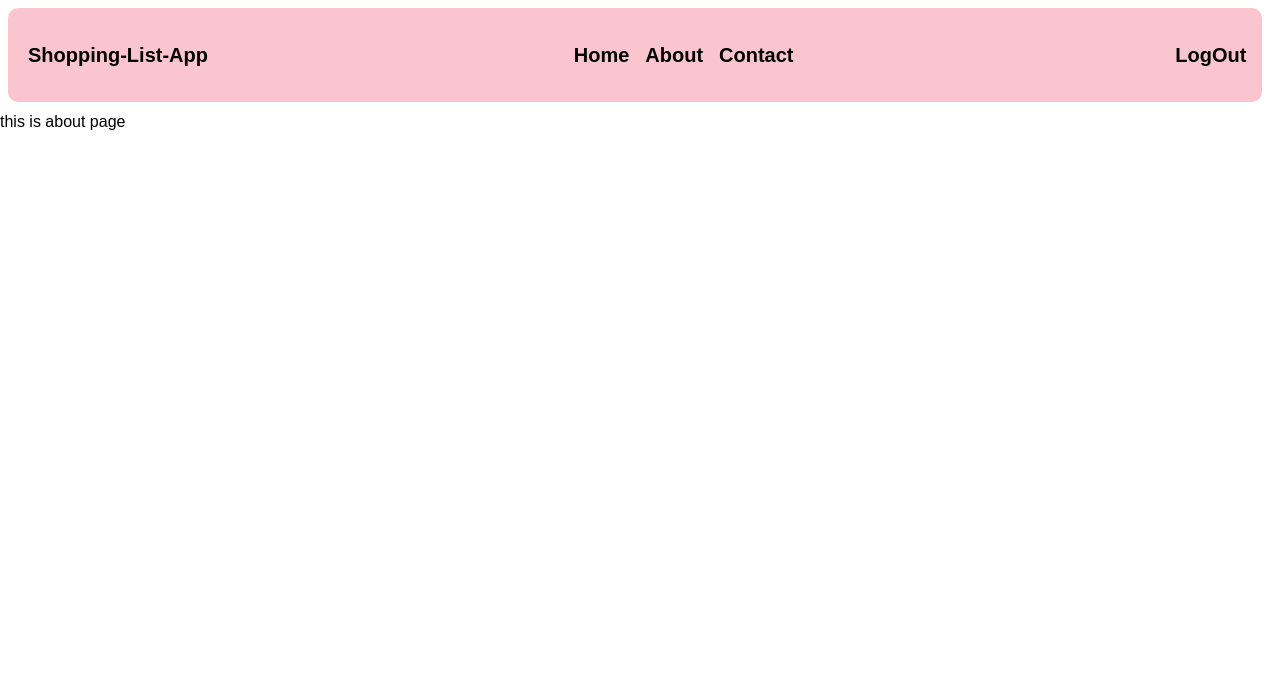
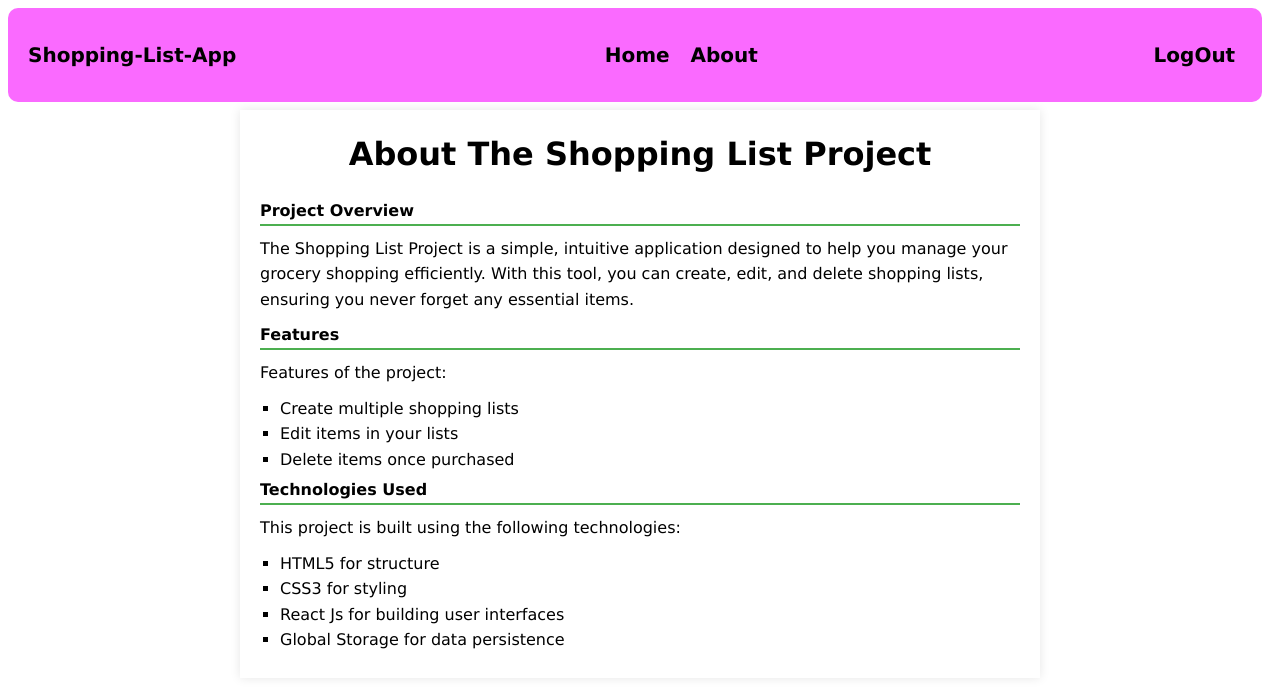
Before and after one commit to moha-salad64/Shopping-List-App, a React (Create React App) app: page /about in a window 1280 px wide. Shown: the top 688 px of the page. Built offline with nearby package versions, Linux system fonts and the light colour scheme; no server answers; sample sign-in values are in the browser's storage.

Commit message:
adding somethings

```diff
--- a/src/Components/App.js
+++ b/src/Components/App.js
@@ -13,15 +13,11 @@ function App() {
     <Router>
     <Navbar />
             <Routes>
+                <Route path="/" element={<ProtectedRoute>{<Home/>}</ProtectedRoute>}/>
+                <Route path="/about" element={<ProtectedRoute>{<About/>}</ProtectedRoute> }/>
+                {/* <Route path="/contact" element={<ProtectedRoute>{<Contact/>}</ProtectedRoute>} /> */}
                 <Route path="/login" element={<Login />} />
                 <Route path="/sign-up" element={<SignUp />} />
-                <Route path="/" element={
-                 <ProtectedRoute>
-                   <Home/>
-                 </ProtectedRoute>
-                  }/>
-                <Route path="/about" element={<About/>}/>
-                <Route path="/contact" element={<Contact/>} />
             </Routes>
         </Router>
   )
--- a/src/Components/Navbar.js
+++ b/src/Components/Navbar.js
@@ -24,18 +24,18 @@ const Navbar = () => {
       <div className={`counter-nav ${isMobileMenuOpen ? 'active' : ''}`}>
         <Link to="/" className="nav-link" onClick={() => setIsMobileMenuOpen(false)}>Home</Link>
         <Link to="/about" className="nav-link" onClick={() => setIsMobileMenuOpen(false)}>About</Link>
-        <Link to="/contact" className="nav-link" onClick={() => setIsMobileMenuOpen(false)}>Contact</Link>
+        {/* <Link to="/contact" className="nav-link" onClick={() => setIsMobileMenuOpen(false)}>Contact</Link> */}
       </div>
-      <div className="nav-sign">
+
+      <>
         {currentUser ? (
           <Link onClick={handleLogout} className="nav-logn">LogOut</Link>
         ) : (
-          <>
+          <div className="nav-sign">
             <Link to="/sign-up" className="nav-logn" onClick={() => setIsMobileMenuOpen(false)}>SignUp</Link>
             <Link to="/login" className="nav-logn" onClick={() => setIsMobileMenuOpen(false)}>Login</Link>
-          </>
-        )}
-      </div>
+          </div> )}
+      </>
       <div className="menu-icon" onClick={() => setIsMobileMenuOpen(!isMobileMenuOpen)}>
         {isMobileMenuOpen ? <FaTimes /> : <FaBars />}
       </div>
--- a/src/Components/ProtectedRoute.js
+++ b/src/Components/ProtectedRoute.js
@@ -20,7 +20,7 @@ const ProtectedRoute = ({ children}) => {
   if(loading){
     return <div className='flex justify-center'><h3>Wait...</h3></div>;
   }
-  if(user){
+  if(!user){
     return <Navigate to='/Login'/>;
   }
 
--- a/src/Index.css
+++ b/src/Index.css
@@ -1,7 +1,8 @@
 body {
   margin: 0;
   padding: 0;
-  font-family: sans-serif;
+  font-family: 'Lucida Sans', 'Lucida Sans Regular', 'Lucida Grande', 'Lucida Sans Unicode', Geneva, Verdana, sans-serif;
+
 }
 
 .app-background {
@@ -95,7 +96,6 @@ body {
   width: 100%;
   max-width: 28rem;
   margin-bottom: 1rem;
-
 }
 
 .add-item-box button {
@@ -149,7 +149,7 @@ body {
   display: flex;
   align-items: center;
   justify-content: space-between;
-  background-color: rgba(250, 190, 200, 0.89);
+  background-color: rgba(250, 90, 310, 0.9);
   color: #000;
   padding: 2rem 0px;
   margin: 8px;
@@ -165,17 +165,15 @@ body {
 .counter-nav {
   display: flex;
   align-items: center;
-  gap: 1rem;
+  gap: 1.3rem;
 }
-
 
 .nav-sign {
   display: flex;
-   gap: -2rem;
 }
 
 .nav-logn {
-  padding: 0 1rem;
+  padding: 0px 1.7rem;
   text-decoration: none;
   color: #000;
 }
@@ -284,7 +282,6 @@ body {
 
 .btn span {
   font-size: 20px;
-  font-family: 'Lucida Sans', 'Lucida Sans Regular', 'Lucida Grande', 'Lucida Sans Unicode', Geneva, Verdana, sans-serif;
   font-weight: 900;
 }
 
@@ -300,10 +297,10 @@ body {
 .loader {
   height: 1.5rem;
   width: 1.5rem;
-  border: 2px dashed #000;
+  border: 2px dashed white;
   border-radius: 50%;
   animation: spin 1s linear infinite;
-  opacity: 0.4;
+  opacity: 0.9;
 }
 
 @keyframes spin {
@@ -318,3 +315,50 @@ body {
   }
 }
 /*end loading sign in and sign up*/
+
+/*start about page styling with css*/
+.about-page-container {
+  max-width: 800px;
+  margin: 0 auto;
+  padding: 20px;
+  background-color: #fff;
+  box-shadow: 0 0 10px rgba(0, 0, 0, 0.1);
+}
+
+.about-page-header {
+  text-align: center;
+  margin-bottom: 20px;
+}
+
+.about-page-header h1 {
+  font-size: 2em;
+  margin: 0;
+  color: #000;
+  font-weight: bold;
+}
+
+.about-page-main {
+  line-height: 1.6;
+}
+
+.about-page-section {
+  margin-bottom: 5px;
+}
+
+.about-page-section h2 {
+  color: #000;
+  font-weight: 600;
+  border-bottom: 2px solid #4CAF50;
+  /* padding-bottom: 10px; */
+}
+
+.about-page-section ul {
+  list-style-type: square;
+  margin: 10px 0 0 20px;
+}
+
+.about-page-section p {
+  margin: 10px 0;
+}
+
+/*end about page styling with css */
--- a/src/Pages/About.js
+++ b/src/Pages/About.js
@@ -1,11 +1,42 @@
-import React from 'react'
+import React from 'react';
 
-function About() {
+
+const About = () => {
   return (
-    <div>
-        <h1>this is about page</h1>
+    <div className="about-page-container">
+      <header className='about-page-header'>
+        <h1>About The Shopping List Project</h1>
+      </header>
+      <main className='about-page-main'>
+        <section className='about-page-section'>
+          <h2>Project Overview</h2>
+          <p>The Shopping List Project is a simple,
+            intuitive application designed to help you manage your grocery shopping efficiently.
+            With this tool, you can create, edit, and delete shopping lists,
+            ensuring you never forget any essential items.</p>
+        </section>
+        <section className='about-page-section'>
+          <h2>Features</h2>
+          <p>Features of the project:</p>
+          <ul>
+            <li>Create multiple shopping lists</li>
+            <li>Edit items in your lists</li>
+            <li>Delete items once purchased</li>
+          </ul>
+        </section>
+        <section className='about-page-section'>
+          <h2>Technologies Used</h2>
+          <p>This project is built using the following technologies:</p>
+          <ul>
+            <li>HTML5 for structure</li>
+            <li>CSS3 for styling</li>
+            <li>React Js for building user interfaces</li>
+            <li>Global Storage for data persistence</li>
+          </ul>
+        </section>
+      </main>
     </div>
-  )
-}
+  );
+};
 
-export default About
+export default About;
--- a/src/Pages/Login.js
+++ b/src/Pages/Login.js
@@ -23,6 +23,7 @@ const  Login = () => {
     event.preventDefault();
 
     if(!email && !password)
+      // toast.error('Input fields are empty!')
       return;
 
       //start loading
--- a/src/Pages/SingUp.js
+++ b/src/Pages/SingUp.js
@@ -21,7 +21,8 @@ function SingUp() {
   const handleSubmit = async (event) => {
     event.preventDefault();
 
-    if (!email && !password)
+    if (!email || !password)
+      // toast.error('Input fields are empty!');
       return;
 
     //start Loading
```
